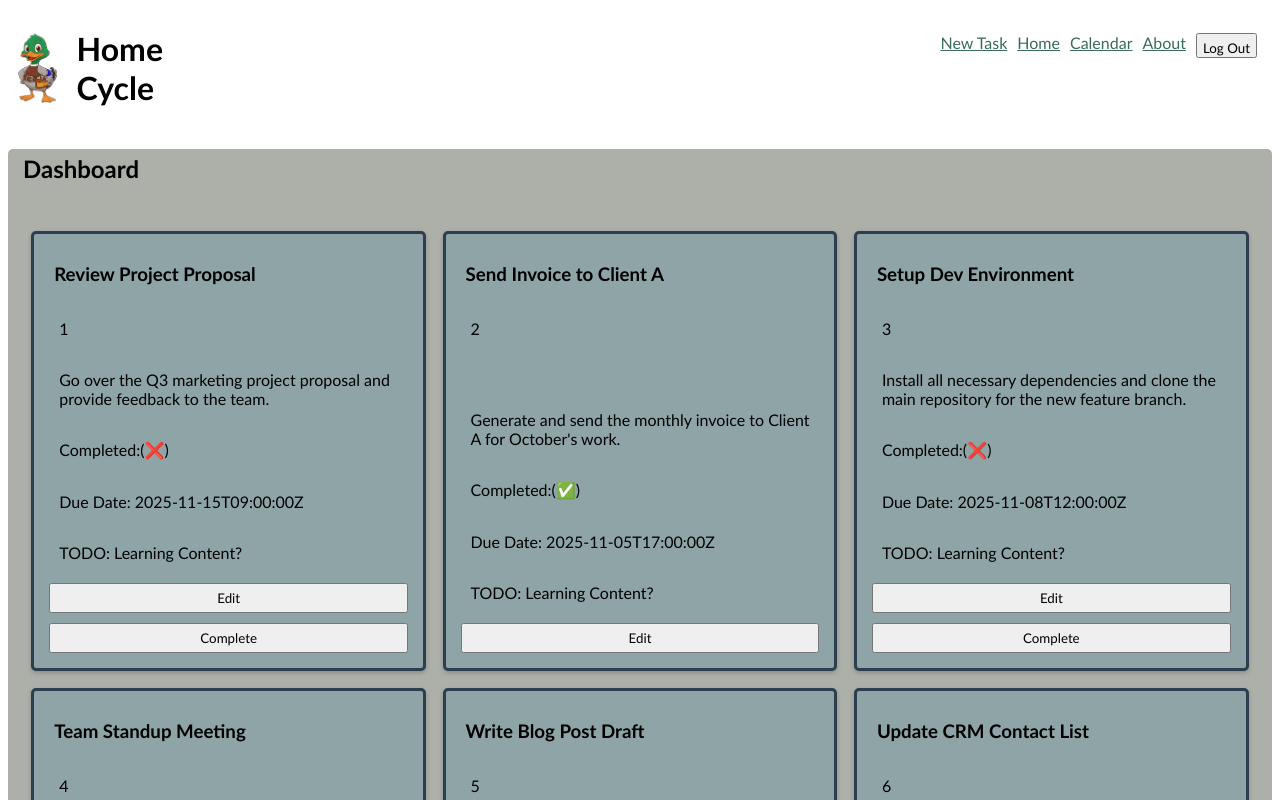
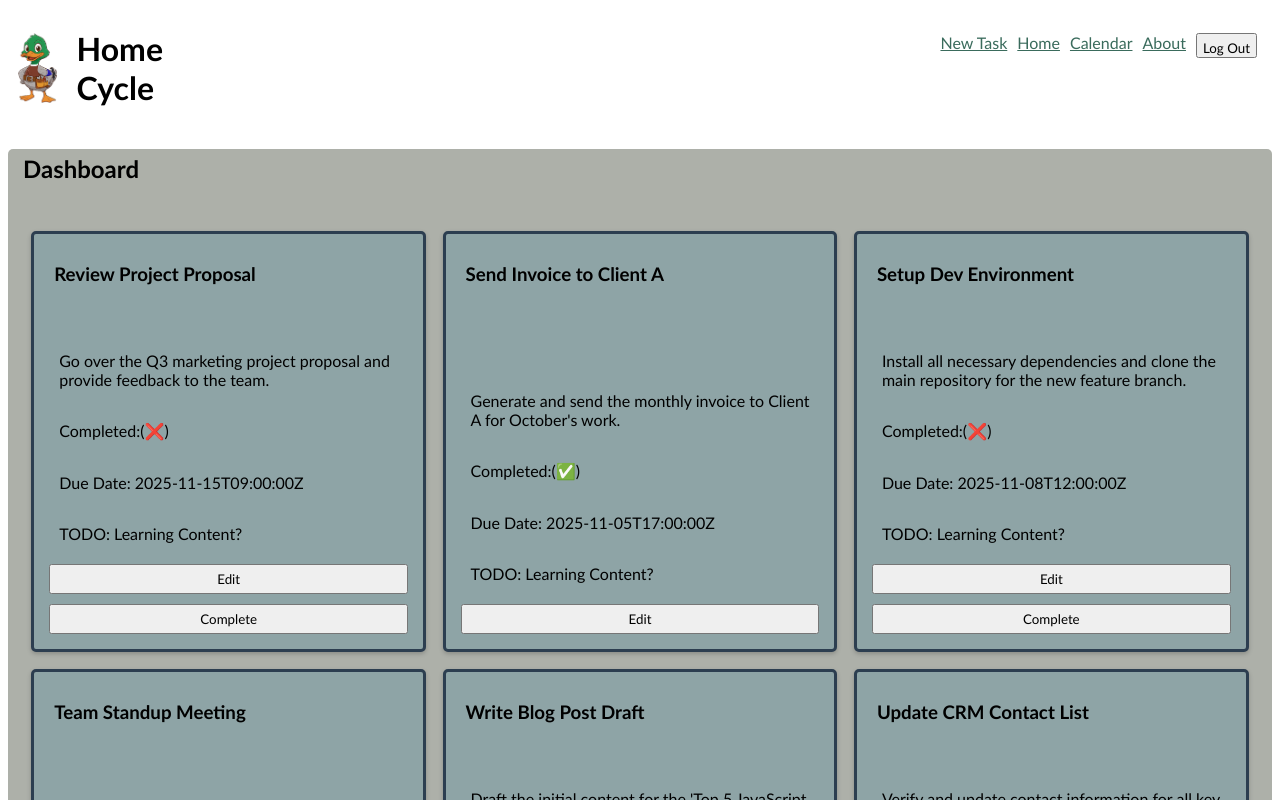
Before and after one commit to capndenney/home-cycle, a React (Vite) app: page / in a window 1280 px wide. Shown: the top 800 px of the page. Built offline with nearby package versions, Linux system fonts and the light colour scheme.

Commit message:
fixed save/edit button taskID nav and passing

```diff
--- a/src/components/common/EditTask.jsx
+++ b/src/components/common/EditTask.jsx
@@ -4,9 +4,7 @@ import Button from "./Button";
 import { DayPicker } from "react-day-picker";
 import { useState } from "react";
 import sampleTasks from "../../sampleData/sampleTasks";
-import { useParams } from "react-router";
-
-// TODO: Load task as new task or edit existing task page
+import { useParams, useNavigate } from "react-router";
 
 const EditTask = () => {
   const {id} = useParams()
@@ -62,10 +60,12 @@ const EditTask = () => {
     setCompData(e.target.checked);
   };
 
+  const navigate = useNavigate()
   const handleSave = (e) => {
     e.preventDefault();
     //TODO: Save Logic
     //TODO: Link to view task page for that taskId
+    navigate(`/task/${taskNum}`)
   };
 
   const handleCancel = (e) => {
--- a/src/components/common/TaskCard.jsx
+++ b/src/components/common/TaskCard.jsx
@@ -1,26 +1,25 @@
 import Card from "./Card";
 import Button from "./Button";
 import { useState } from "react";
-import { useNavigate } from "react-router";
+import { useNavigate, useParams } from "react-router";
 
 const TaskCard = ( task ) => {
 
-  console.log(task)
-
+  const { id } = useParams()
   const [completeStatus,setCompleteStatus] = useState(task.completed)
   const navigate = useNavigate()
-  const handleEditButton = () => navigate(`/task/${task.taskId}/edit`) // TODO: taskID is loading as undefined
+  const handleEditButton = () => navigate(`/task/${id}/edit`)
 
     return (
-      <Card viewType="view" key={`task-${task.taskId}`}>
+      <Card viewType="view" id={task.taskId}>
         <h3>{task.title}</h3>
-        <p>{task.taskId}</p>
+        <p>{id}</p>
         <p>{task.description}</p>
         <p>Completed:({completeStatus ? `\u2705` : `\u274C` })</p>
         <p>Due Date: {task.dueDate}</p>
         <p>TODO: Learning Content?</p>
-        <Button id={`edit-task-${task.taskId}`} label="Edit" handleClick={handleEditButton}/>
-        {!completeStatus && <Button id={`complete-task-${task.taskId}`} label="Complete" handleClick={() => setCompleteStatus(true)} />}
+        <Button id={`edit-task-${id}`} label="Edit" handleClick={handleEditButton}/>
+        {!completeStatus && <Button id={`complete-task-${id}`} label="Complete" handleClick={() => setCompleteStatus(true)} />}
       </Card>
     );
 };
--- a/src/components/layout/TasksSection.jsx
+++ b/src/components/layout/TasksSection.jsx
@@ -2,18 +2,16 @@ import TaskCard from "../common/TaskCard.JSX";
 import sampleTasks from "../../sampleData/sampleTasks.js";
 
 const TasksSection = () => {
-  const tasksJSX = [...sampleTasks].map((task) => {
+  const tasksJSX = [...sampleTasks].map((task) => { //TODO: Each card needs a unique key, which is currently not present?
     return (
-      <>
         <TaskCard
           key={task.taskId}
-          taskId={`${task.taskId}`}
+          taskId={task.taskId}
           title={task.title}
           description={task.description}
           dueDate={task.dueDate}
           completed={task.completed}
         />
-      </>
     );
   });
 
```
